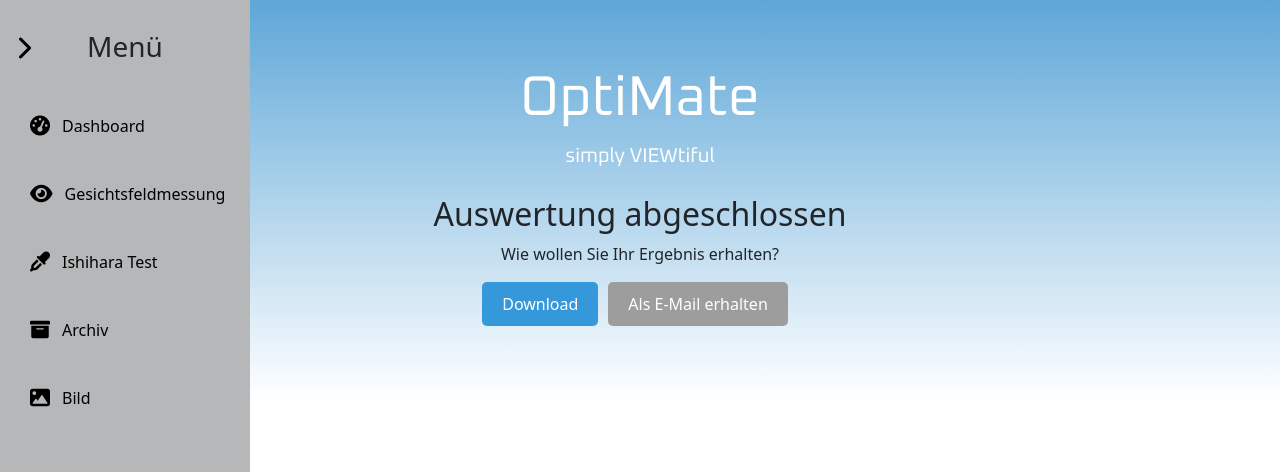
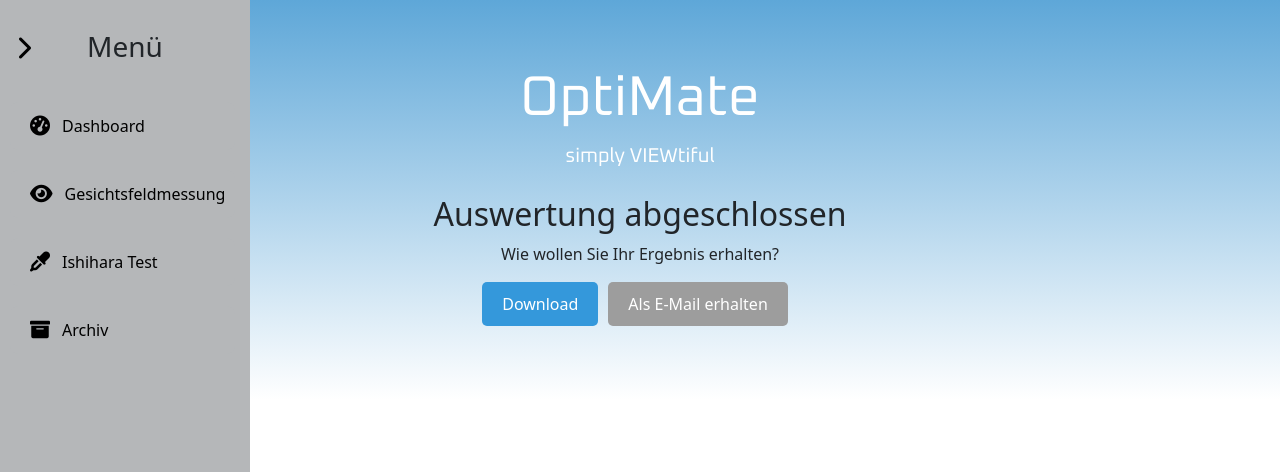
Before and after one commit to coldzeraa/MPR4PTG2, a React (Create React App) app in the folder frontend/: page /export in a window 1280 px wide. Both pictures are taken after a click on the button 26 px from the left and 48 px from the top of the page. Shown: the top 472 px of the page. Built offline with nearby package versions, Linux system fonts and the light colour scheme.

Commit message:
incorporated changes

```diff
--- a/frontend/src/components/Sidebar.js
+++ b/frontend/src/components/Sidebar.js
@@ -42,8 +42,9 @@
             <div className="menu-items">
               {Object.entries(IconMap).map(
                 ([key, item], index) =>
-                  key !== "contact" &&
-                  key !== "info" && (
+                    key !== "contact" &&
+                    key !== "info" &&
+                    key !== "picture" && (
                     <MenuItem
                       key={index}
                       icon={item.icon}
```
Also changed, not shown: 1 other file (tests, documents, lock files or other folders).
